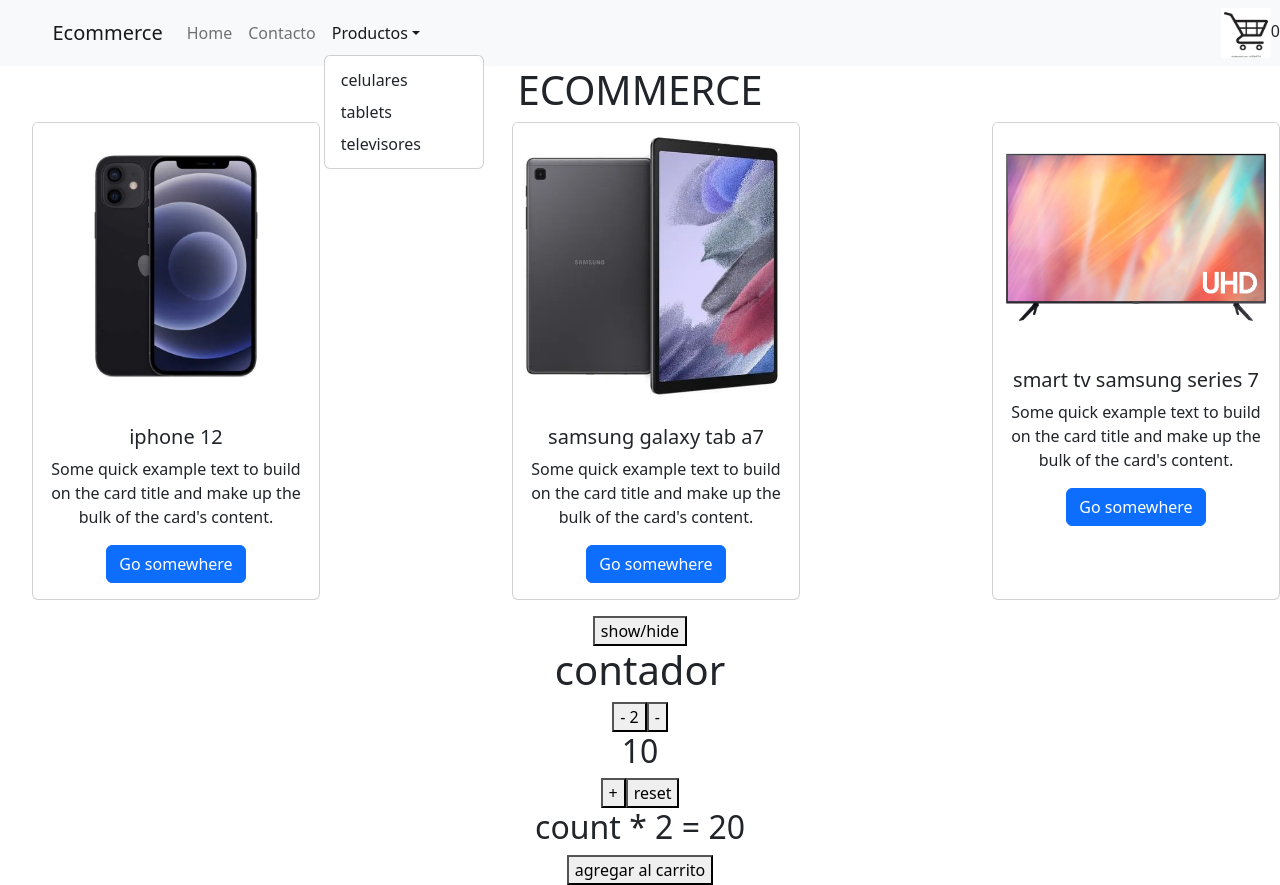
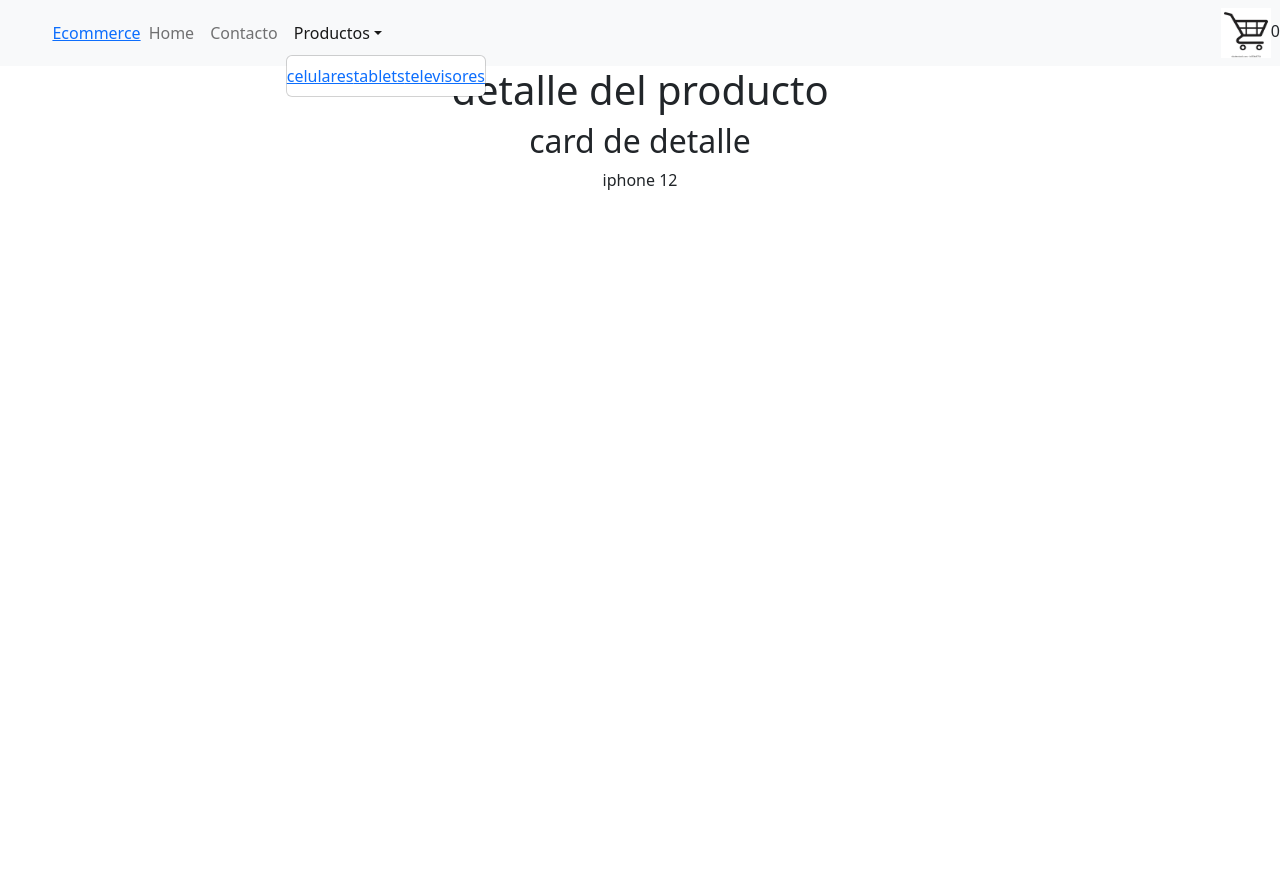
Before and after one commit to AleMot94/Ecommerce, a React (Create React App) app: page /detail/1 in a window 1280 px wide. Both pictures are taken after a click on the button "Productos". After the commit the page ends 800 px from the top, so only its background shows below. Built offline with nearby package versions, Linux system fonts and the light colour scheme.

Commit message:
agregando react-router

```diff
--- a/package.json
+++ b/package.json
@@ -10,6 +10,7 @@
     "react": "^18.2.0",
     "react-bootstrap": "^2.7.0",
     "react-dom": "^18.2.0",
+    "react-router-dom": "^6.8.2",
     "react-scripts": "5.0.1",
     "web-vitals": "^2.1.4"
   },
--- a/src/App.js
+++ b/src/App.js
@@ -1,20 +1,20 @@
 import "./App.css";
 import NavBarComp from "./componentes/NavBar/NavBar";
 import ItemListContainer from "./componentes/ItemListContainer/ItemListContainer";
-import { Counter } from "./componentes/Counter/Counter";
-import { useState } from "react";
+//import { Counter } from "./componentes/Counter/Counter";
+//import { useState } from "react";
+import { BrowserRouter, Routes, Route } from "react-router-dom";
+import ItemDetailConteiner from "./componentes/ItemDetailConteiner/ItemDetailConteiner";
 
 function App() {
+  /* EJEMPLO DEL CONTADOR
   const [show, setShow] = useState(true);
   const agregarCarrito = () => {
     console.log("se agrego al carrito");
-  };
+  };*/
 
-  return (
-    <div className="App">
-      <NavBarComp />
-      <ItemListContainer titulo="ECOMMERCE" />
-      <button onClick={() => setShow(!show)}>show/hide</button>
+  /* ESTO VA EN EL RETURN
+    <button onClick={() => setShow(!show)}>show/hide</button>
       {show && (
         <Counter
           initial={10}
@@ -23,6 +23,21 @@
           onAdd={agregarCarrito}
         />
       )}
+  */
+
+  return (
+    <div className="App">
+      <BrowserRouter>
+        <NavBarComp />
+        <Routes>
+          <Route path="/" element={<ItemListContainer titulo="ECOMMERCE" />} />
+          <Route
+            path="/category/:categoryid"
+            element={<ItemListContainer titulo="ECOMMERCE" />}
+          />
+          <Route path="/detail/:productid" element={<ItemDetailConteiner />} />
+        </Routes>
+      </BrowserRouter>
     </div>
   );
 }
--- a/src/asycmock.js
+++ b/src/asycmock.js
@@ -32,6 +32,22 @@
   return new Promise((resolve, reject) => {
     setTimeout(() => {
       resolve(products);
-    }, 2000);
+    }, 1000);
   });
 };
+
+export const getProductsById = (id) => {
+  return new Promise((resolve, reject) => {
+    setTimeout(() => {
+      resolve(products.find((prod) => prod.id === id));
+    }, 1000);
+  });
+};
+
+export const getProductsByCategory = (categoryid) => {
+  return new Promise((resolve, reject) => {
+    setTimeout(() => {
+      resolve(products.filter((prod) => prod.category === categoryid));
+    }, 1000);
+  });
+};
--- a/src/componentes/CardProd/CardProd.js
+++ b/src/componentes/CardProd/CardProd.js
@@ -1,17 +1,15 @@
-import Button from "react-bootstrap/Button";
+//import Button from "react-bootstrap/Button";
 import Card from "react-bootstrap/Card";
+import { Link } from "react-router-dom";
 
-const CardProd = ({ name, price, category, img, stock, description }) => {
+const CardProd = ({ id, name, price, category, img, stock, description }) => {
   return (
     <Card style={{ width: "18rem" }}>
       <Card.Img variant="top" src={img} />
       <Card.Body>
         <Card.Title>{name}</Card.Title>
-        <Card.Text>
-          Some quick example text to build on the card title and make up the
-          bulk of the card's content.
-        </Card.Text>
-        <Button variant="primary">Go somewhere</Button>
+        <Card.Text>{price}</Card.Text>
+        <Link to={`/detail/${id}`}>ver detalle</Link>
       </Card.Body>
     </Card>
   );
--- /dev/null
+++ b/src/componentes/ItemDetail/ItemDetail.js
@@ -0,0 +1,10 @@
+const ItemDetail = ({ name }) => {
+  return (
+    <>
+      <h2>card de detalle</h2>
+      {name}
+    </>
+  );
+};
+
+export default ItemDetail;
--- /dev/null
+++ b/src/componentes/ItemDetailConteiner/ItemDetailConteiner.js
@@ -0,0 +1,25 @@
+import { getProductsById } from "../../asycmock";
+import { useState, useEffect } from "react";
+import { useParams } from "react-router-dom";
+import ItemDetail from "../ItemDetail/ItemDetail";
+
+const ItemDetailConteiner = () => {
+  const [product, setProduct] = useState();
+
+  const params = useParams();
+
+  useEffect(() => {
+    getProductsById(params.productid).then((response) => {
+      setProduct(response);
+    });
+  });
+
+  return (
+    <>
+      <h1>detalle del producto</h1>
+      <ItemDetail {...product} />
+    </>
+  );
+};
+
+export default ItemDetailConteiner;
--- a/src/componentes/ItemListContainer/ItemListContainer.js
+++ b/src/componentes/ItemListContainer/ItemListContainer.js
@@ -1,15 +1,45 @@
-import { getProducts } from "../../asycmock";
+import { getProducts, getProductsByCategory } from "../../asycmock";
 import { useState, useEffect } from "react";
+import { useParams } from "react-router-dom";
 import ItemList from "../ItemList/ItemList";
 
 const ItemListContainer = (props) => {
   const [products, setProduct] = useState([]);
+  const [loading, setLoading] = useState(true);
+
+  const { categoryid } = useParams();
 
   useEffect(() => {
-    getProducts().then((response) => {
-      setProduct(response);
-    });
-  }, []);
+    setLoading(true);
+
+    if (!categoryid) {
+      getProducts()
+        .then((response) => {
+          setProduct(response);
+        })
+        .catch((error) => {
+          console.log(error);
+        })
+        .finally(() => {
+          setLoading(false);
+        });
+    } else {
+      getProductsByCategory(categoryid)
+        .then((response) => {
+          setProduct(response);
+        })
+        .catch((error) => {
+          console.log(error);
+        })
+        .finally(() => {
+          setLoading(false);
+        });
+    }
+  }, [categoryid]);
+
+  if (loading) {
+    return <h1>cargando...</h1>;
+  }
 
   return (
     <div>
--- a/src/componentes/NavBar/NavBar.js
+++ b/src/componentes/NavBar/NavBar.js
@@ -3,26 +3,23 @@
 import Navbar from "react-bootstrap/Navbar";
 import NavDropdown from "react-bootstrap/NavDropdown";
 import { CartWidget } from "../CartWidget/CartWidget";
+import { Link } from "react-router-dom";
 
 const NavBarComp = () => {
   return (
     <>
       <Navbar bg="light" expand="lg">
         <Container>
-          <Navbar.Brand href="#home">Ecommerce</Navbar.Brand>
+          <Link to="/">Ecommerce</Link>
           <Navbar.Toggle aria-controls="basic-navbar-nav" />
           <Navbar.Collapse id="basic-navbar-nav">
             <Nav className="me-auto">
               <Nav.Link href="#home">Home</Nav.Link>
               <Nav.Link href="#contacto">Contacto</Nav.Link>
               <NavDropdown title="Productos" id="basic-nav-dropdown">
-                <NavDropdown.Item href="#action/3.1">
-                  celulares
-                </NavDropdown.Item>
-                <NavDropdown.Item href="#action/3.2">tablets</NavDropdown.Item>
-                <NavDropdown.Item href="#action/3.3">
-                  televisores
-                </NavDropdown.Item>
+                <Link to="/category/celulares">celulares</Link>
+                <Link to="/category/tablets">tablets</Link>
+                <Link to="/category/televisores">televisores</Link>
               </NavDropdown>
             </Nav>
           </Navbar.Collapse>
```
Also changed, not shown: 1 other file (tests, documents, lock files or other folders).
